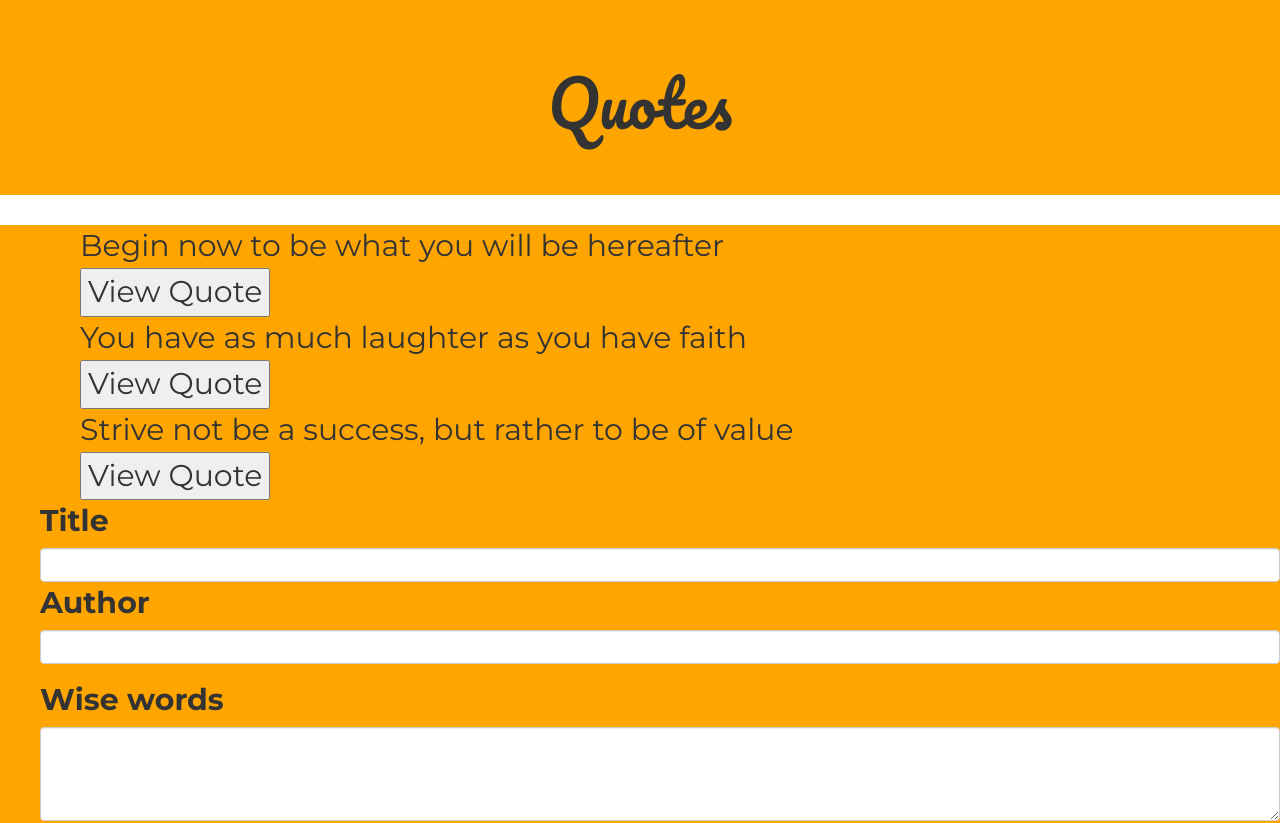
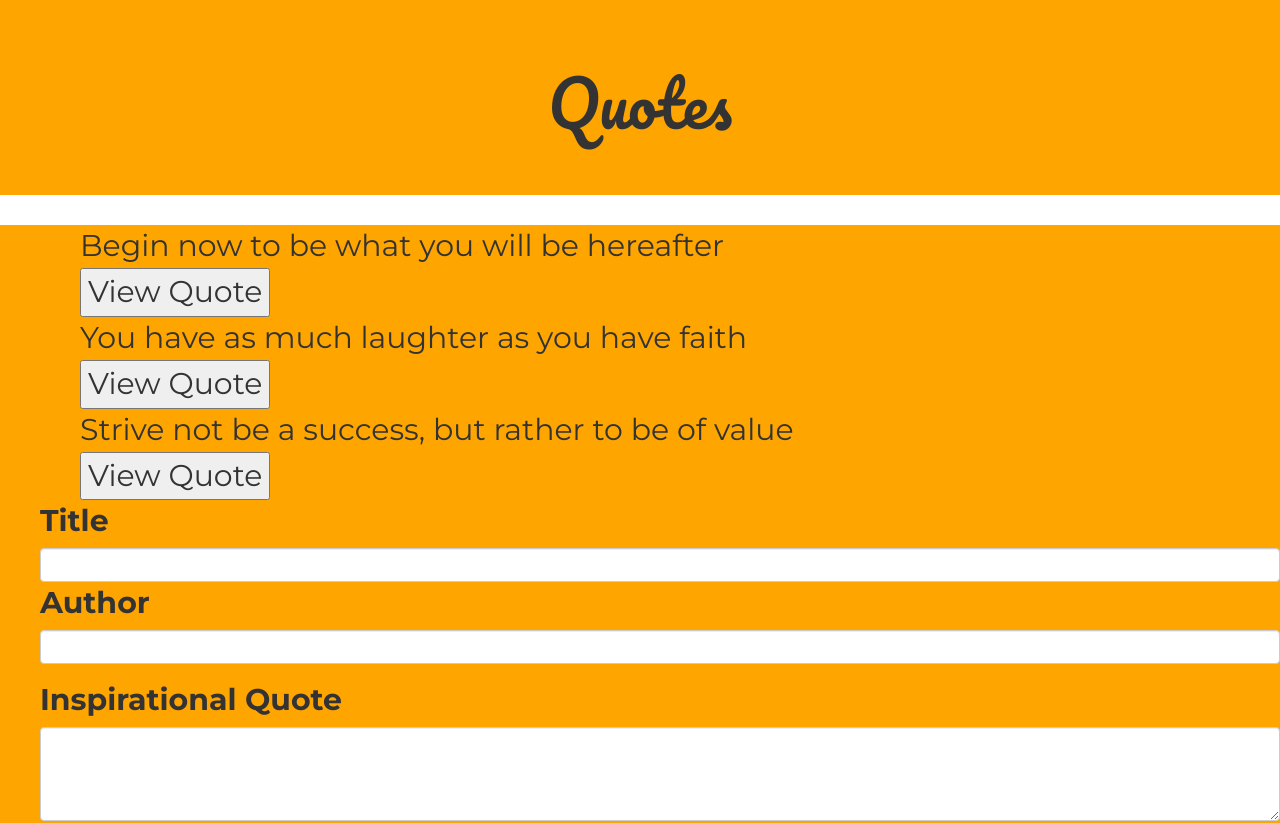
Before and after one commit to KingVulkan/Quotes-Ip, an Angular app: page / in a window 1280 px wide. Shown: the top 823 px of the page. Built offline with nearby package versions, Linux system fonts and the light colour scheme.

Commit message:
changes content in html

```diff
--- a/src/app/quote-form/quote-form.component.html
+++ b/src/app/quote-form/quote-form.component.html
@@ -16,7 +16,7 @@
           </div>
           <div class="form-group">
 
-              <label for="description">Wise words</label>
+              <label for="description">Inspirational Quote</label>
               <textarea class="form-control" id="description" rows="4" required></textarea>
 
           </div>
```
